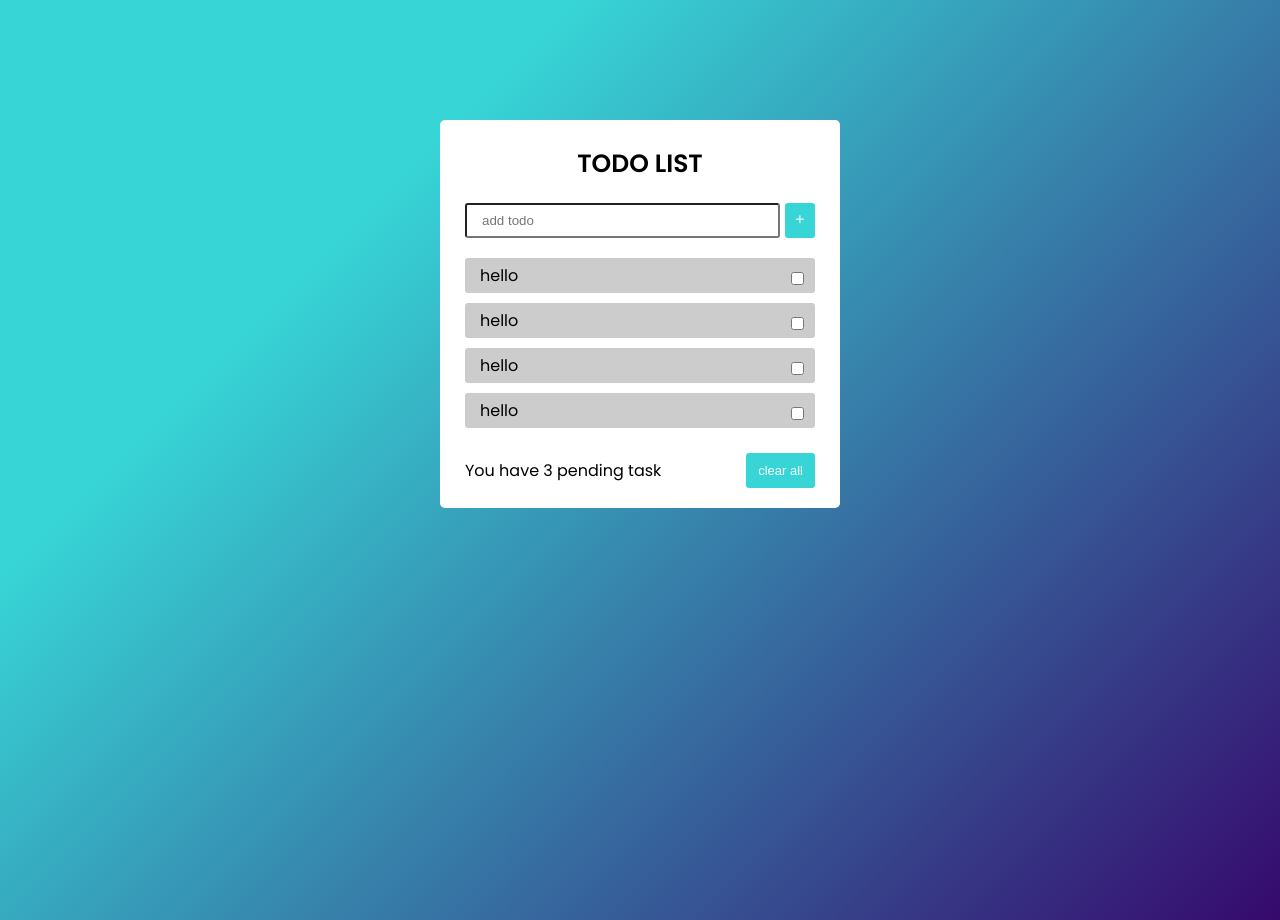
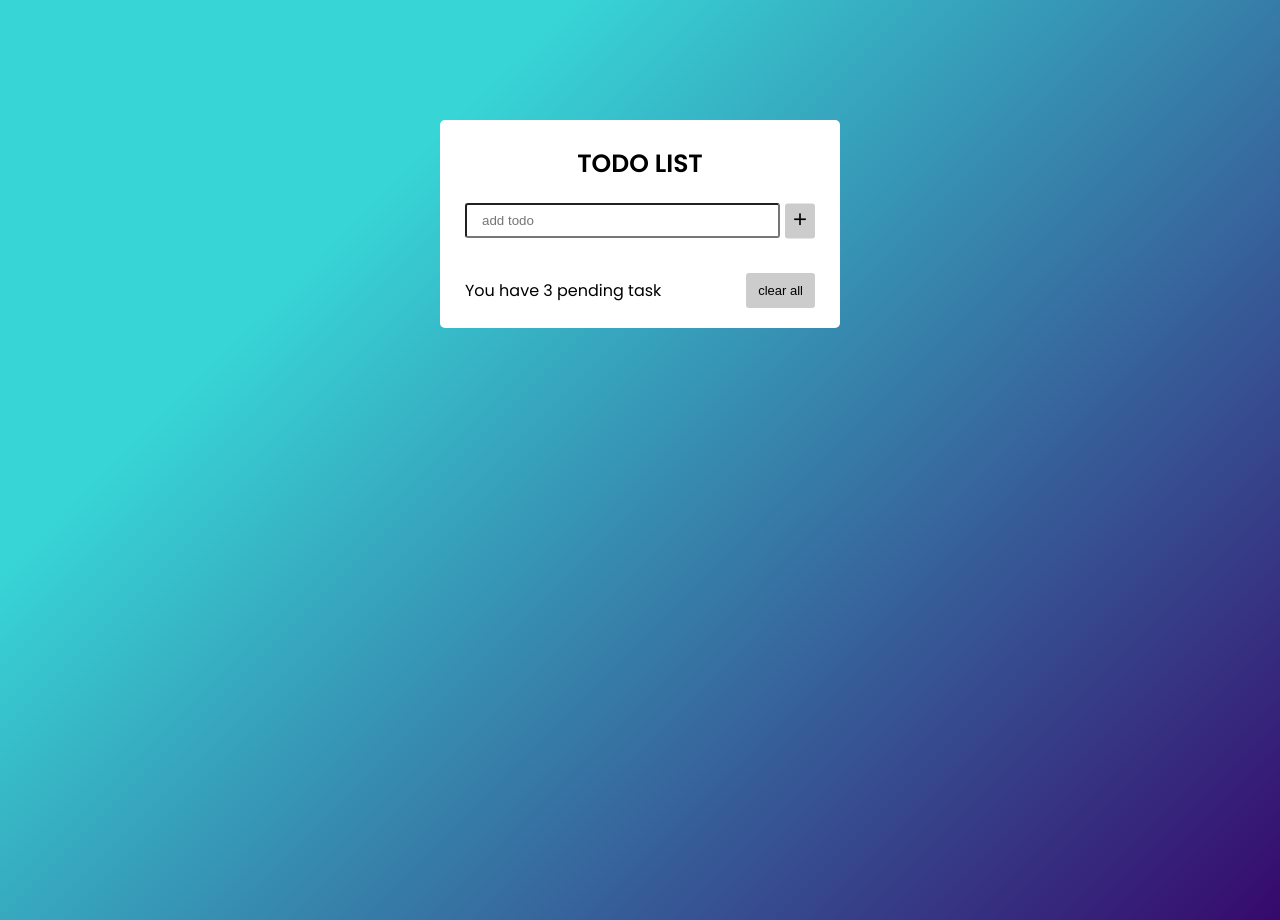
Before and after one commit to ViTrans/todoapp, a plain HTML site: page index.html in a window 1280 px wide. Drawn offline with nearby package versions, Linux system fonts and the light colour scheme.

Commit message:
update javascript

```diff
--- a/index.html
+++ b/index.html
@@ -4,7 +4,7 @@
     <meta charset="UTF-8">
     <meta http-equiv="X-UA-Compatible" content="IE=edge">
     <meta name="viewport" content="width=device-width, initial-scale=1.0">
-    <title>Document</title>
+    <title>Todo App</title>
     <link rel="stylesheet" href="./style.css">
     <link href='https://unpkg.com/boxicons@2.1.1/css/boxicons.min.css' rel='stylesheet'>
 
@@ -12,31 +12,18 @@
 <body>
     <div class="warpper">
         <header class="header">Todo List</header>
-        <div class="inputfield">
+        <div class="input__field">
             <input type="text" placeholder="add todo">
-            <button><i class='bx bx-plus'></i></button>
+            <button id="push"><i class='bx bx-plus'></i></button>
         </div>
-        <div class="todo-list">
-        <ul>
-            <li class="content content-1">hello<span><input data-id ="1" class="input-checkbox" type="checkbox"></span></li>
-            <li class="content content-2">hello<span><input data-id ="2" class="input-checkbox" type="checkbox"></span></li>
-            <li class="content content-3">hello<span><input data-id ="3" class="input-checkbox" type="checkbox"></span></li>
-            <li class="content content-4">hello<span><input data-id ="4" class="input-checkbox" type="checkbox"></span></li>
-
-
+        <ul class="todo__list">
 
         </ul>
-        </div>
         <div class="footer">
             <span>You have 3 pending task</span>
             <button><span>clear all</span></button>
         </div>
     </div>
-
-
-
-
-
     <script src="./main.js"></script>
 </body>
 </html>
--- a/main.js
+++ b/main.js
@@ -1,6 +1,6 @@
 
 
-// create 1 ham de tim
+// tạo hàm để tìm đối tượng
 const qall = (str) => {
     return document.querySelectorAll(str)
 }
@@ -8,13 +8,27 @@ const qall = (str) => {
 const q = (str) => {
     return document.querySelector(str)
 }
-// tim class input check box
+document.querySelector('#push').onclick = function(){
+    if(document.querySelector('.input__field input').value.length ==0){
+        alert("xin hãy nhập vào")
+    }
+    else{
+        document.querySelector('.todo__list').innerHTML
+        += `
+        <li class="content content-1">${document.querySelector('.input__field input').value}
+                <input data-id ="1" class="input-checkbox" type="checkbox">
+            </li>
+            `;
+    }
+}
+
 const inputs = qall('.input-checkbox')
 console.log(inputs)
 
 for (let i = 0; i < inputs.length; i++) {
-    const inputcheckbox = inputs[i];
-    inputcheckbox.addEventListener("change",(e) =>{
+    const inputCheckbox = inputs[i];
+    // ràng buộc sự kiện
+    inputCheckbox.addEventListener("change",(e) =>{
         const target = e.target;
         const checked = target.checked;
         // console.dir(e.target.checked)
--- a/style.css
+++ b/style.css
@@ -37,7 +37,7 @@ body{
 
 }
 
-.warpper .inputfield{
+.warpper .input__field{
     justify-content: center;
     display: flex;
     height: 35px;
@@ -45,54 +45,60 @@ body{
     margin-bottom: 20px;
 }
 
-.warpper .inputfield input{
+.warpper .input__field input{
     width: 90%;
     border-radius: 3px;
     padding: 0 15px;
-
 }
 
-.warpper .inputfield button{
+.warpper .input__field button{
+    display: inline-block;
+    position: relative;
+    top: 50%;
+    transform: translateY(-50%);
     width: 30px;
     margin-left: 5px;
-    background: #37d5d6;
+    background: #ccc;
     border: none;
-    color: white;
+    color: black;
     border-radius: 3px;
     cursor: pointer;
+    font-size: 20px;
+    transition: 0.2s linear;
+}
+.warpper .input__field button:hover{
+    background: #37d5d6;
+    color: white;
 }
 
-.warpper .todo-list{
+
+.warpper .todo__list{
     max-height: 200px;
     overflow-y: auto;
 
 }
 
-.todo-list li{
+.todo__list li{
     list-style: none;
     position: relative;
-    background: #ccc;
+    background: #D8D8D8;
     border-radius: 3px;
     height: 35px;
-    margin-bottom: 10px;
+    margin: 10px 0;
     padding: 5px 15px;
 }
 
-.todo-list li span{
-    font-size: 20px;
-    margin-right: 5px;
-    color: white;
-    width: 25px;
-    color: black;
-    text-align: center;
+.todo__list li input{
+    display: inline-block;
+    top: 50%;
+    transform: translatey(-50%);
     position: absolute;
     right: 0;
-    border-radius: 3px;
-    transition: 0.2s linear;
+    height: 100%;
+    margin-right: 10px;
+    cursor: pointer;
 }
-.todo-list li span:hover{
-    color: #37d5d6;
-}
+
 
 .footer{
     margin-top: 20px;
@@ -109,9 +115,14 @@ body{
     padding: 10px 12px;
     position: absolute;
     right: 0;
-    background: #37d5d6;
+    background: #ccc;
     border: none;
     border-radius: 3px;
+    color: black;
+    transition: 0.2s linear;
+}
+
+.footer button:hover{
+    background: #37d5d6;
     color: white;
-
 }
```
